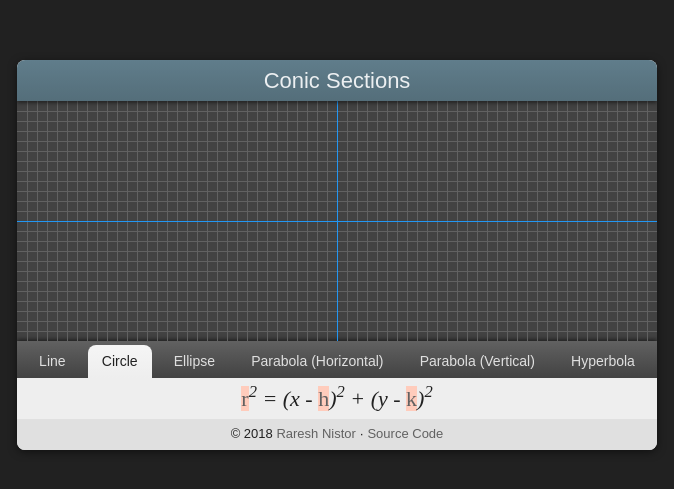
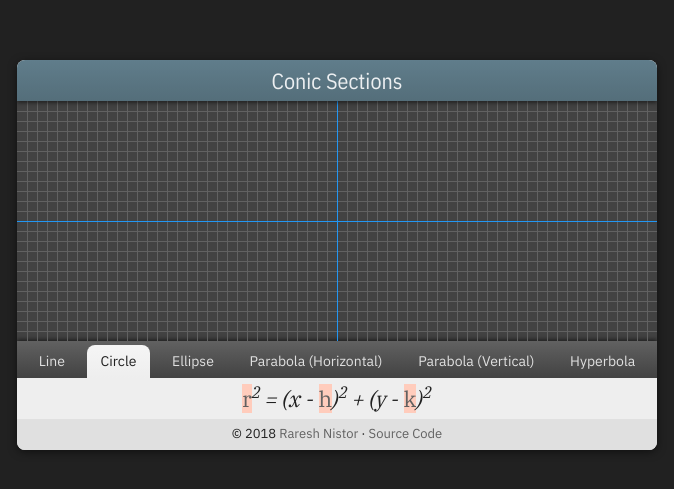
Before and after one commit to itisrazza/conic-sections, a plain HTML site: page index.html in a window 1280 px wide. Shown: the part 145-634 px from the top of the page, 303-977 px from the left. Drawn offline with nearby package versions, Linux system fonts and the light colour scheme.

Commit message:
Get the fonts from Google Fonts

```diff
--- a/index.html
+++ b/index.html
@@ -7,6 +7,7 @@
         <title>Conic Sections</title>
 
         <link rel="stylesheet" href="https://cdnjs.cloudflare.com/ajax/libs/normalize/8.0.0/normalize.min.css">
+        <link href="https://fonts.googleapis.com/css?family=IBM+Plex+Sans|IBM+Plex+Sans+Condensed|IBM+Plex+Serif:400,400i" rel="stylesheet">
         <link rel="stylesheet" href="style.css">
 
         <script src="script.js"></script>
```
